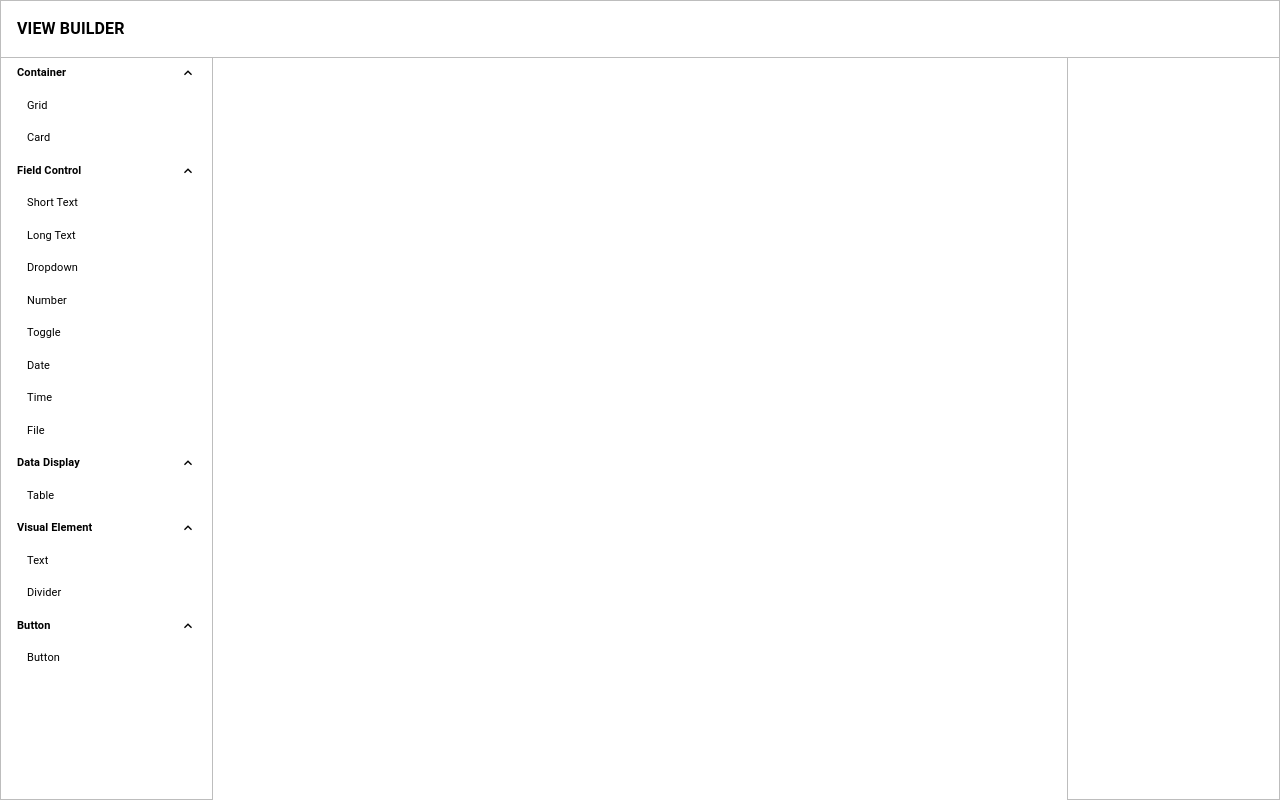
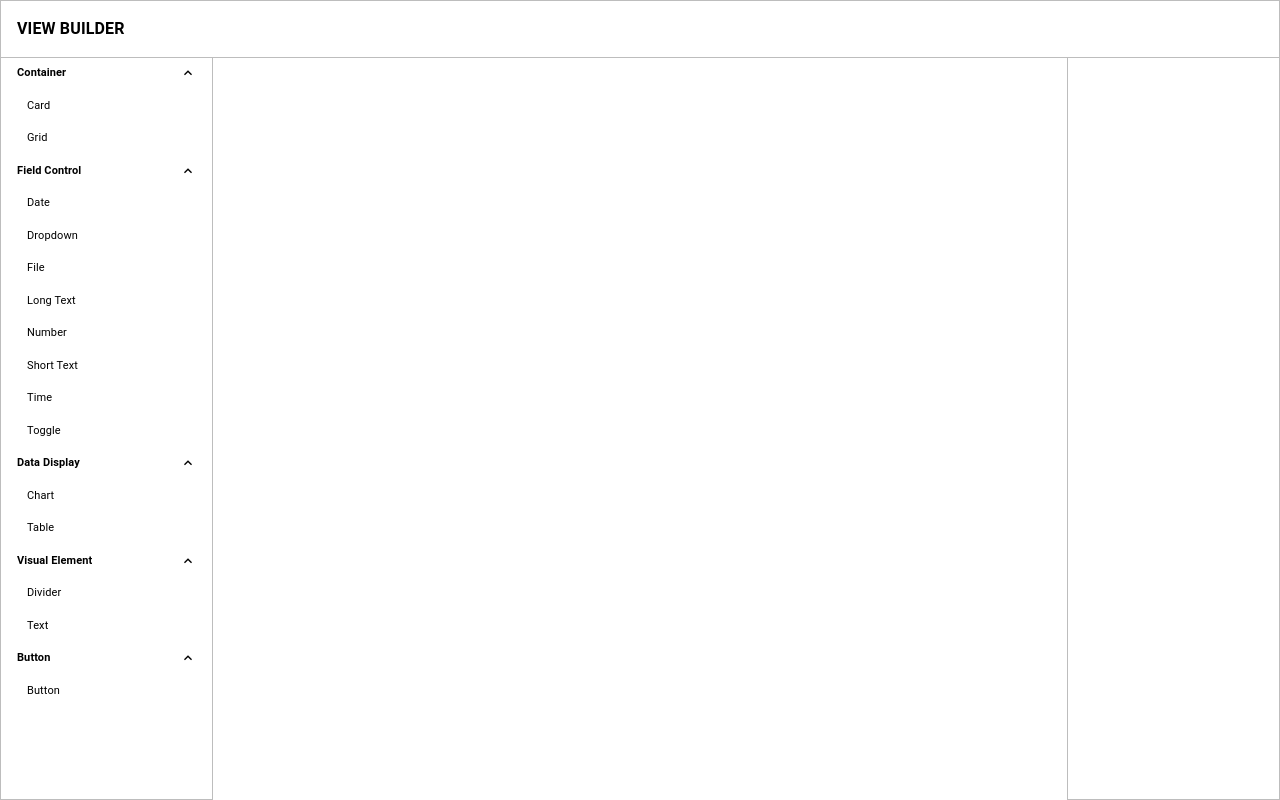
Before and after one commit to DanJul572/ZApp_Web_App, a Next.js app: page /view/create in a window 1280 px wide. Built offline with nearby package versions, Linux system fonts and the light colour scheme.

Commit message:
add bar chart component'

```diff
--- a/package.json
+++ b/package.json
@@ -12,6 +12,7 @@
     "dependencies": {
         "@mui/icons-material": "^5.14.11",
         "@mui/material": "^5.14.11",
+        "@mui/x-charts": "^6.18.0",
         "@mui/x-date-pickers": "^6.17.0",
         "@mui/x-tree-view": "^6.17.0",
         "dayjs": "^1.11.10",
--- a/src/app/view/create/component/index.js
+++ b/src/app/view/create/component/index.js
@@ -23,11 +23,25 @@ const Component = props => {
     const [componentList, setComponentList] = useState([]);
     const [open, setOpen] = useState({});
 
-    const container = Object.keys(CONTAINER_TYPE).map(key => CONTAINER_TYPE[key]);
-    const input = Object.keys(INPUT_TYPE).map(key => INPUT_TYPE[key]);
-    const dataDisplay = Object.keys(DATA_DISPLAY_TYPE).map(key => DATA_DISPLAY_TYPE[key]);
-    const visualElement = Object.keys(VISUAL_ELEMENT_TYPE).map(key => VISUAL_ELEMENT_TYPE[key]);
-    const button = Object.keys(BUTTON_TYPE).map(key => BUTTON_TYPE[key]);
+    const container = Object.keys(CONTAINER_TYPE)
+        .sort()
+        .map(key => CONTAINER_TYPE[key]);
+
+    const input = Object.keys(INPUT_TYPE)
+        .sort()
+        .map(key => INPUT_TYPE[key]);
+
+    const dataDisplay = Object.keys(DATA_DISPLAY_TYPE)
+        .sort()
+        .map(key => DATA_DISPLAY_TYPE[key]);
+
+    const visualElement = Object.keys(VISUAL_ELEMENT_TYPE)
+        .sort()
+        .map(key => VISUAL_ELEMENT_TYPE[key]);
+
+    const button = Object.keys(BUTTON_TYPE)
+        .sort()
+        .map(key => BUTTON_TYPE[key]);
 
     const handleCollapse = group => {
         setOpen(prevState => ({
--- a/src/app/view/create/content/index.js
+++ b/src/app/view/create/content/index.js
@@ -19,6 +19,8 @@ import Time from '@/component/input/Time';
 import File from '@/component/input/File';
 
 import Table from '@/component/table';
+
+import Bar from '@/component/chart/Bar';
 
 import BUTTON_TYPE from '@/constant/BUTTON_TYPE';
 import COMPONENT_GROUP_TYPE from '@/constant/COMPONENT_GROUP_TYPE';
@@ -175,6 +177,12 @@ const Content = props => {
                         <Table columnKey={'id'} columns={mockColumns} rows={mockRows} />
                     </Container>
                 );
+            } else if (type === DATA_DISPLAY_TYPE.chart.value) {
+                return (
+                    <Container key={id} component={component}>
+                        <Bar labels={['Bar 1', 'Bar 2', 'Bar 3', 'Bar 4']} values={[2, 4, 3, 1]} />
+                    </Container>
+                );
             }
         } else if (group === COMPONENT_GROUP_TYPE.button.value) {
             if (type === BUTTON_TYPE.button.value) {
--- /dev/null
+++ b/src/component/chart/Bar.js
@@ -0,0 +1,38 @@
+import Typography from '@mui/material/Typography';
+import Container from '@mui/material/Container';
+
+import {BarChart} from '@mui/x-charts/BarChart';
+
+const Bar = props => {
+    const {labels, values} = props;
+
+    const renderChart = () => {
+        if (!labels || !labels.length || !values || !values.length)
+            return (
+                <Typography fontSize={12} fontWeight="bold">
+                    Chart cannot be loaded.
+                </Typography>
+            );
+
+        return (
+            <BarChart
+                xAxis={[
+                    {
+                        data: labels,
+                        scaleType: 'band',
+                    },
+                ]}
+                series={[
+                    {
+                        data: values,
+                    },
+                ]}
+                height={250}
+            />
+        );
+    };
+
+    return <Container style={{padding: 0}}>{renderChart()}</Container>;
+};
+
+export default Bar;
--- a/src/constant/DATA_DISPLAY_TYPE.js
+++ b/src/constant/DATA_DISPLAY_TYPE.js
@@ -3,10 +3,10 @@ const DATA_DISPLAY_TYPE = {
         value: 1,
         label: 'Table',
     },
-    // chart: {
-    //     value: 2,
-    //     label: 'Chart',
-    // },
+    chart: {
+        value: 2,
+        label: 'Chart',
+    },
 };
 
 export default DATA_DISPLAY_TYPE;
```
Also changed, not shown: 2 other files (tests, documents, lock files or other folders).
